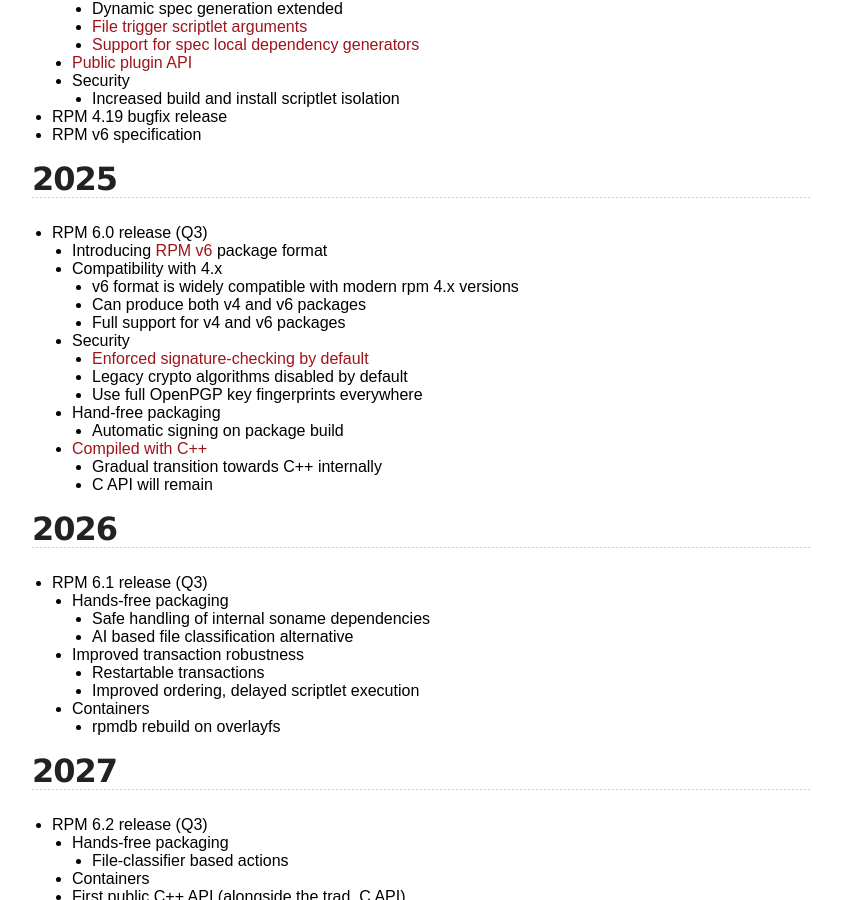
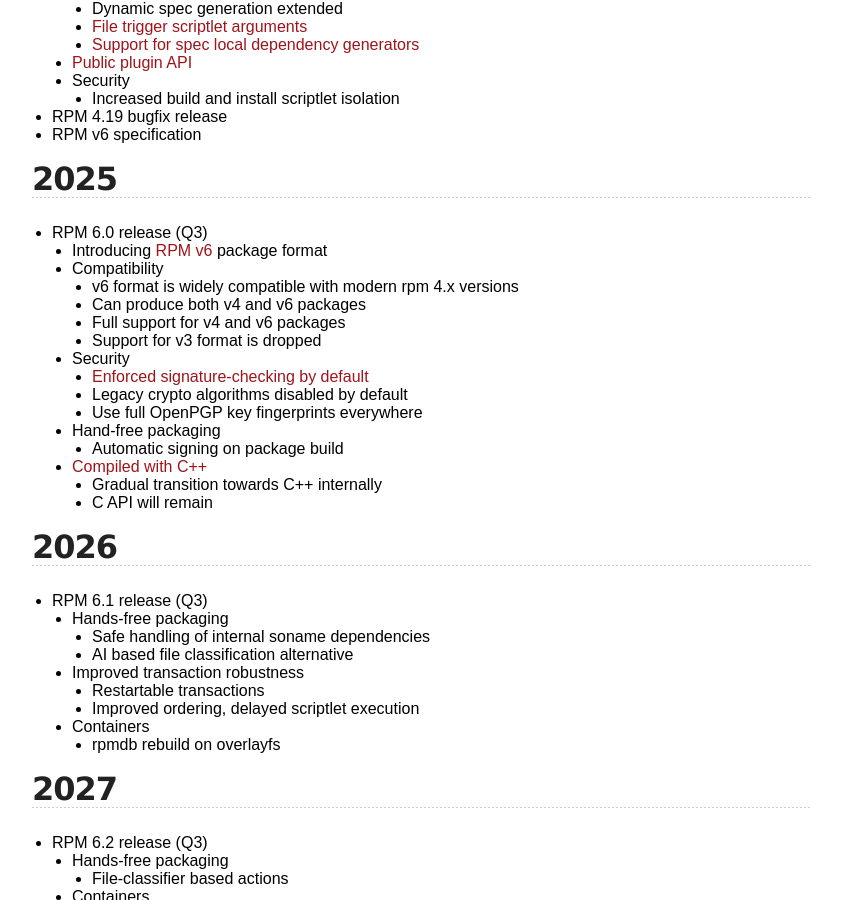
Before and after one commit to rpm-software-management/rpm-web, a Jekyll site: the page built from roadmap.md, in a window 1280 px wide and 900 px high, scrolled down 403 px. Shown: the whole window, without its empty margins (218-1059 px from the left). Built offline with Jekyll 4.4.1, drawn with Linux system fonts in a browser that asks for light colours.

Commit message:
Remember to mention v3 support being dropped

```diff
--- a/roadmap.md
+++ b/roadmap.md
@@ -21,10 +21,11 @@ title: rpm.org - Roadmap
 ## 2025
 * RPM 6.0 release (Q3)
   * Introducing [RPM v6](https://github.com/rpm-software-management/rpm/discussions/2919) package format
-  * Compatibility with 4.x
+  * Compatibility
     * v6 format is widely compatible with modern rpm 4.x versions
     * Can produce both v4 and v6 packages
     * Full support for v4 and v6 packages
+    * Support for v3 format is dropped
   * Security
     * [Enforced signature-checking by default](https://github.com/rpm-software-management/rpm/issues/1573)
     * Legacy crypto algorithms disabled by default
```
